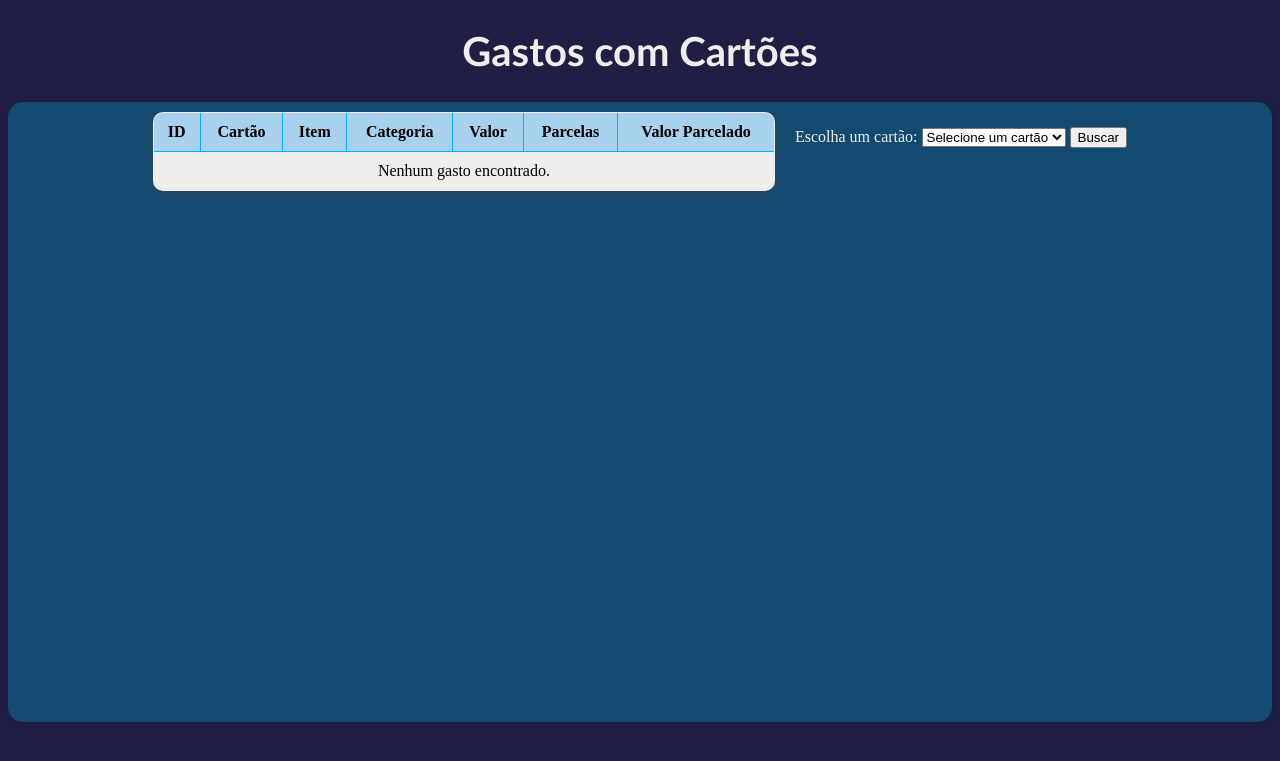
After one commit to MuriloCassuce-hub/despesas, a Django app: page /gastosIndividuais in a window 1280 px wide. The commit adds this page. Shown: the top 761 px of the page. Run offline with Django 5.2, Linux system fonts and the light colour scheme; data comes from the database, SQL or seed files in the repository; both versions use the stored data as it was after the commit.

Commit message:
Criação gastosIndividuais

```diff
--- /dev/null
+++ b/usuarios/templates/usuarios/gastosIndividuais.html
@@ -0,0 +1,113 @@
+{% extends "usuarios/layout.html" %}
+
+{% block body %}
+
+    {% csrf_token %}
+
+    <style>
+
+        body {
+            background-color:rgb(32, 30, 67);
+        }
+
+        #h1Despesas {
+            text-align: center;
+            color: rgb(238, 238, 238);
+            font-size: 40px;
+            font-family: 'Gill Sans', 'Gill Sans MT', Calibri, 'Trebuchet MS', sans-serif;
+
+        }
+
+        #divPrincipal {
+            display: flex;
+            justify-content: center;
+            align-items: center;
+            margin: 0 auto;
+            background-color: rgb(19, 75, 112);
+            border-radius: 15px;
+            box-shadow: 2px 2px 5px rgba(0, 0, 0, 0.1);
+            padding: 10px;
+            height: 600px;
+        }
+
+        #tabprincipal {
+            width: 50%;
+            align-self: flex-start;
+            border-collapse: collapse;
+            background-color: rgb(238, 238, 238);
+            border: 1px solid rgb(80, 140, 155);
+            border-radius: 10px;
+            overflow: hidden;
+            box-shadow: 0px 4px 10px rgba(255, 0, 0, 0.1);
+        }
+
+        th, td {
+            border: 1px solid rgb(4, 176, 255);
+            padding: 10px;
+            text-align: center;
+        }
+
+        th {
+            background-color: rgb(167, 209, 237);
+        }
+
+        #formConsultCart {
+            color:rgb(238, 238, 238);
+            align-self: flex-start;
+            margin-left: 20px;
+            margin-top: 15px;
+
+        }
+    </style>
+
+
+    <h1 id="h1Despesas" >Gastos com Cartões</h1>
+
+<div id="divPrincipal">
+    <table id="tabprincipal">
+        <thead>
+            <tr>
+                <th>ID</th>
+                <th>Cartão</th>
+                <th>Item</th>
+                <th>Categoria</th>
+                <th>Valor</th>
+                <th>Parcelas</th>
+                <th>Valor Parcelado</th>
+            </tr>
+        </thead>
+        <tbody id="gastosTable">
+            {% for gasto in gastos|slice:"::-1" %}
+            <tr class="gasto-item">
+                <td>{{ gasto.id }}</td>
+                <td>{{ gasto.cartao }}</td>
+                <td>{{ gasto.item }}</td>
+                <td>{{ gasto.categoria }}</td>
+                <td>{{ gasto.valor }}</td>
+                <td>{{ gasto.parcelas }}</td>
+                <td>{{ gasto.valor_parcelado|floatformat:2 }}</td>
+            </tr>
+            {% empty %}
+            <tr>
+                <td colspan="7">Nenhum gasto encontrado.</td>
+            </tr>
+            {% endfor %}
+        </tbody>
+    </table>
+
+  <form id="formConsultCart" method="post">
+
+    {% csrf_token %}
+
+    <label for="cartao">Escolha um cartão:</label>
+    <select id="cartao" name="cartao">
+        <option value="">Selecione um cartão</option>
+        {% for cartao in cartoes %}
+            <option value="{{ cartao }}">{{ cartao }}</option>
+        {% endfor %}
+    </select>
+    <button type="submit">Buscar</button>
+</form>
+</div>
+
+{% endblock %}
--- a/usuarios/urls.py
+++ b/usuarios/urls.py
@@ -6,4 +6,5 @@ urlpatterns = [
     path("login/", views.login_view, name="login"),
     path("logout", views.logout_view, name="logout"),
     path("criar_gasto/", views.criar_gasto, name="criar_gasto"),
+    path('gastosIndividuais', views.gastosIndividuais, name="gastosIndividuais"),
 ]
--- a/usuarios/views.py
+++ b/usuarios/views.py
@@ -3,6 +3,8 @@ from django.http import HttpResponseRedirect
 from django.urls import reverse
 from .models import Gastos
 from django.contrib.auth import authenticate, login, logout
+from django.shortcuts import redirect
+
 
 # Create your views here.
 
@@ -41,26 +43,31 @@ def logout_view(request):
 
 def criar_gasto(request):
     if request.method == "POST":
-        cartao = request.POST.get("cartao")
+        cartao = request.POST.get("cartao").capitalize()
         categoria = request.POST.get("categoria")
-        item = request.POST.get("item")
+        item = request.POST.get("item").capitalize()
         valor = float(request.POST.get("valor"))
         parcelas = int(request.POST.get("parcelas"))
         p = Gastos(cartao=cartao, categoria=categoria, item=item, valor=valor, parcelas=parcelas)
         p.save()
-        return HttpResponseRedirect(reverse('index'))
+        return redirect('index')
 
     gastos = Gastos.objects.all()
 
-    cartao_filtro = request.GET.get('cartao')
-
-    if cartao_filtro:
-        gastos = Gastos.objects.filter(cartao=cartao_filtro)
-
-    else:
-        gastos = Gastos.objects.all()
-
     return render(request, "usuarios/usuario.html", {
         "gastos": gastos,
-        'cartões': cartao
     })
+
+
+def gastosIndividuais(request):
+    cartoes = Gastos.objects.values_list('cartao', flat=True).distinct()
+    cartoes_nubank = None
+
+    if request.method == "POST":
+        cartao_buscado = request.POST.get("cartao")
+        cartoes_nubank = Gastos.objects.filter(cartao=cartao_buscado)
+
+    return render(request, 'usuarios/gastosIndividuais.html', {
+        'cartoes': cartoes,
+        'gastos': cartoes_nubank
+    })
```
Also changed, not shown: usuarios/templates/usuarios/usuario.html (+14 -4 lines), usuarios/templates/usuarios/usuarios.css (added, +128 -0 lines), db.sqlite3.
